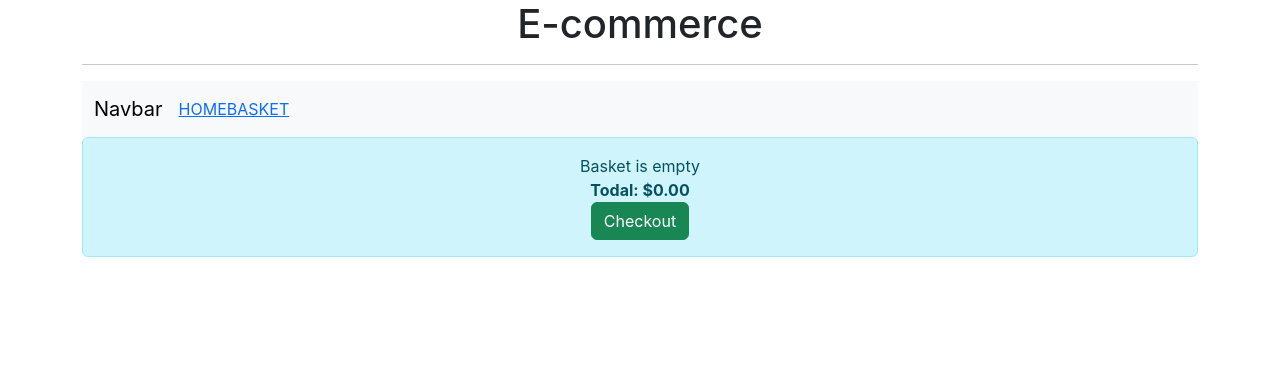
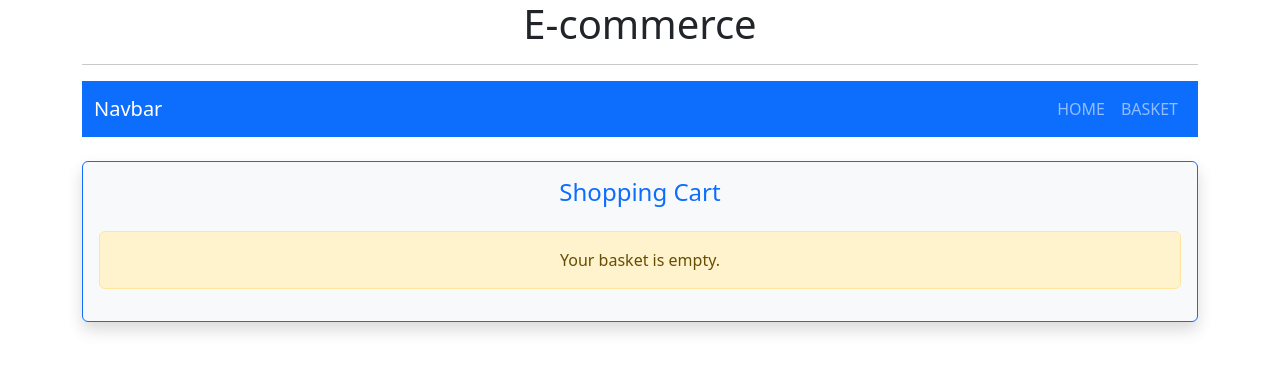
Before and after one commit to cole92/react-e-shop, a React (Create React App) app: page /basket in a window 1280 px wide. Shown: the top 372 px of the page. Built offline with nearby package versions, Linux system fonts and the light colour scheme.

Commit message:
Added some css

```diff
--- a/src/App.js
+++ b/src/App.js
@@ -4,6 +4,8 @@ import Products from "./components/Products";
 import Basket from "./components/Basket";
 import NavBar from "./components/NavBar";
 import { BrowserRouter, Routes, Route } from "react-router-dom";
+import 'bootstrap/dist/css/bootstrap.min.css';
+import 'bootstrap/dist/js/bootstrap.bundle.min.js';
 
 const App = () => {
   return (
--- a/src/components/Basket.js
+++ b/src/components/Basket.js
@@ -16,63 +16,87 @@ const Cart = () => {
   };
 
   return (
-    <div className="alert alert-info">
+    <div className="container my-4 p-3 border border-primary rounded bg-light shadow">
+      {/* Naslov korpe */}
+      <h4 className="text-center text-primary mb-4">Shopping Cart</h4>
+
       {/* Prikaz poruke ako je korpa prazna */}
       {cart.cartItems.length === 0 ? (
-        "Basket is empty"
+        <div className="alert alert-warning text-center">
+          Your basket is empty.
+        </div>
       ) : (
-        <div> {" "}
+        <div className="mb-3 text-center">
           {/* Prikaz ukupnog broja proizvoda u korpi */}
-          You have {cart.cartItems.length} items in basket. <hr />{" "}
+          <h5 className="text-success">
+            You have {cart.cartItems.length} item(s) in your basket.
+          </h5>
         </div>
       )}
 
       {/* Mapiranje kroz proizvode u korpi */}
       {cart.cartItems.map((item) => (
-        <div key={item.id} className="basket-item">
-          {/* Prikaz naslova proizvoda i dugmeta za uklanjanje svih istih proizvoda */}
-          <p>
-            {item.title} {""}
+        <div key={item.id} className="card mb-3 shadow-sm">
+          <div className="row g-0 align-items-center">
+            <div className="col-md-4 p-2">
+              {/* Placeholder za sliku proizvoda */}
+              <img
+                src={`/products/${item.sku}_2.jpg`}
+                className="img-fluid rounded"
+                alt={item.title}
+              />
+            </div>
+            <div className="col-md-8">
+              <div className="card-body">
+                {/* Naslov proizvoda */}
+                <h5 className="card-title">{item.title}</h5>
+                {/* Kolicina proizvoda */}
+                <p className="card-text">
+                  <strong>Quantity:</strong> {item.cartQuantity}
                   <button
-              className="btn btn-danger btn-sm ml-2"
-              onClick={() => handleRemoveFromCart(item, true)}
-            >
-              X
-            </button>
-          </p>
-          {/* Prikaz trenutne kolicine proizvoda i dugmeta za smanjenje broja */}
-          <p>
-            Quantity: {item.cartQuantity} {""}
-            <button
-              className="btn btn-danger btn-sm ml-2"
+                    className="btn btn-sm btn-outline-danger ms-2"
                     onClick={() => handleRemoveFromCart(item, false)}
                   >
                     -
                   </button>
                 </p>
-          {/* Prikaz ukupne cene za datu stavku (kolicina x cena) */}
-          <p>Price: {(item.price * item.cartQuantity).toFixed(2)}$</p> <hr />
+                {/* Cena proizvoda */}
+                <p className="card-text">
+                  <strong>Price:</strong> ${(item.price * item.cartQuantity).toFixed(2)}
+                </p>
+                {/* Dugme za uklanjanje svih instanci proizvoda */}
+                <button
+                  className="btn btn-sm btn-danger"
+                  onClick={() => handleRemoveFromCart(item, true)}
+                >
+                  Remove All
+                </button>
+              </div>
+            </div>
+          </div>
         </div>
       ))}
 
-      {/* Izracunavanje ukupne cene svih proizvoda u korpi */}
-      <div>
-        <strong>
-          Todal: $
+      {/* Ukupna cena proizvoda */}
+      {cart.cartItems.length > 0 && (
+        <div className="border-top pt-3 mt-3 text-end">
+          <h5 className="text-primary">
+            Total: $
             {cart.cartItems
-            .reduce((acc, item) => acc + item.price * item.cartQuantity, 0) // Sabiramo (cena * količina) za svaki proizvod
+              .reduce((acc, item) => acc + item.price * item.cartQuantity, 0)
               .toFixed(2)}
-        </strong>
-      </div>
+          </h5>
           {/* Dugme za Checkout akciju */}
           <button
-        className="btn btn-success"
+            className="btn btn-success mt-2"
             onClick={() => console.log("Checkout clicked!")}
           >
             Checkout
           </button>
         </div>
-  )
+      )}
+    </div>
+  );
 };
 
 export default Cart;
--- a/src/components/Filter.js
+++ b/src/components/Filter.js
@@ -6,7 +6,7 @@ const Filter = () => {
   // Hook za pokretanje akcija iz Redux-a
   const dispatch = useDispatch();
   // Pristup globalnom stanju `products` iz Redux store-a i destrukturiranje `list` i `filteredProducts`
-const { list } = useSelector(state => state.products);
+const { list, filteredProducts } = useSelector(state => state.products);
 
   // Funkcija za promenu sortiranja (triggeruje sortBy akciju iz Redux-a)
   const handleSortChange = e => {
@@ -32,6 +32,7 @@ const { list } = useSelector(state => state.products);
     }
     // Ako nema aktivnog sortiranja ili filtriranja, vracamo originalnu listu proizvoda
     dispatch(filterBy(list))
+
   }
 
   return (
@@ -39,7 +40,11 @@ const { list } = useSelector(state => state.products);
       <div className="col-md-9">
         <div className="row">
           {/* Prikaz broja pronadjenih proizvoda */}
-          <div className="col-md-4">products found</div>
+          <div className="col-md-4">
+            {filteredProducts.length > 0
+              ? `${filteredProducts.length} product(s) found`
+              : "No products found"}
+          </div>
           <div className="col-md-4">
           <label htmlFor="sortOrder">
               {/* Padajuci meni za sortiranje proizvoda */}
@@ -62,8 +67,8 @@ const { list } = useSelector(state => state.products);
               {/* Padajuci meni za filtriranje proizvoda po velicini */}
               Filter Size
               <select
-              id="filterSize" // Dodato
-              name="filterSize" // Dodato
+              id="filterSize"
+              name="filterSize"
                 className="form-control"
                 value={sizeP}
                 onChange={e => handleSizeChange(e)} //Event handler za promenu filtriranja
--- a/src/components/NavBar.jsx
+++ b/src/components/NavBar.jsx
@@ -3,9 +3,9 @@ import { Link, Outlet } from "react-router-dom";
 const NavBar = () => {
   return (
     <div>
-      <nav className="navbar navbar-expand-lg bg-body-tertiary">
-        <div className="container-fluid">
-         <span className="navbar-brand">Navbar</span> {/* Prikaz staticnog imena */}
+      <nav className="navbar navbar-expand-lg navbar-dark bg-primary">
+        <div className="container">
+          <span className="navbar-brand">Navbar</span> {/* Prikaz staticnog imena */}
           <button
             className="navbar-toggler"
             type="button"
@@ -18,12 +18,12 @@ const NavBar = () => {
             <span className="navbar-toggler-icon"></span>
           </button>
           <div className="collapse navbar-collapse" id="navbarNav">
-            <ul className="navbar-nav">
+            <ul className="navbar-nav ms-auto">
               <li className="nav-item">
-                <Link to="/">HOME</Link> {/* Link ka pocetnoj ruti */}
+                <Link className="nav-link" to="/">HOME</Link> {/* Link ka pocetnoj ruti */}
               </li>
               <li className="nav-item">
-                <Link to="basket/">BASKET</Link> {/* Link ka korpi */}
+                <Link className="nav-link" to="basket/">BASKET</Link> {/* Link ka korpi */}
               </li>
             </ul>
           </div>
```
Lines whose indentation alone changed are shown as unchanged.
